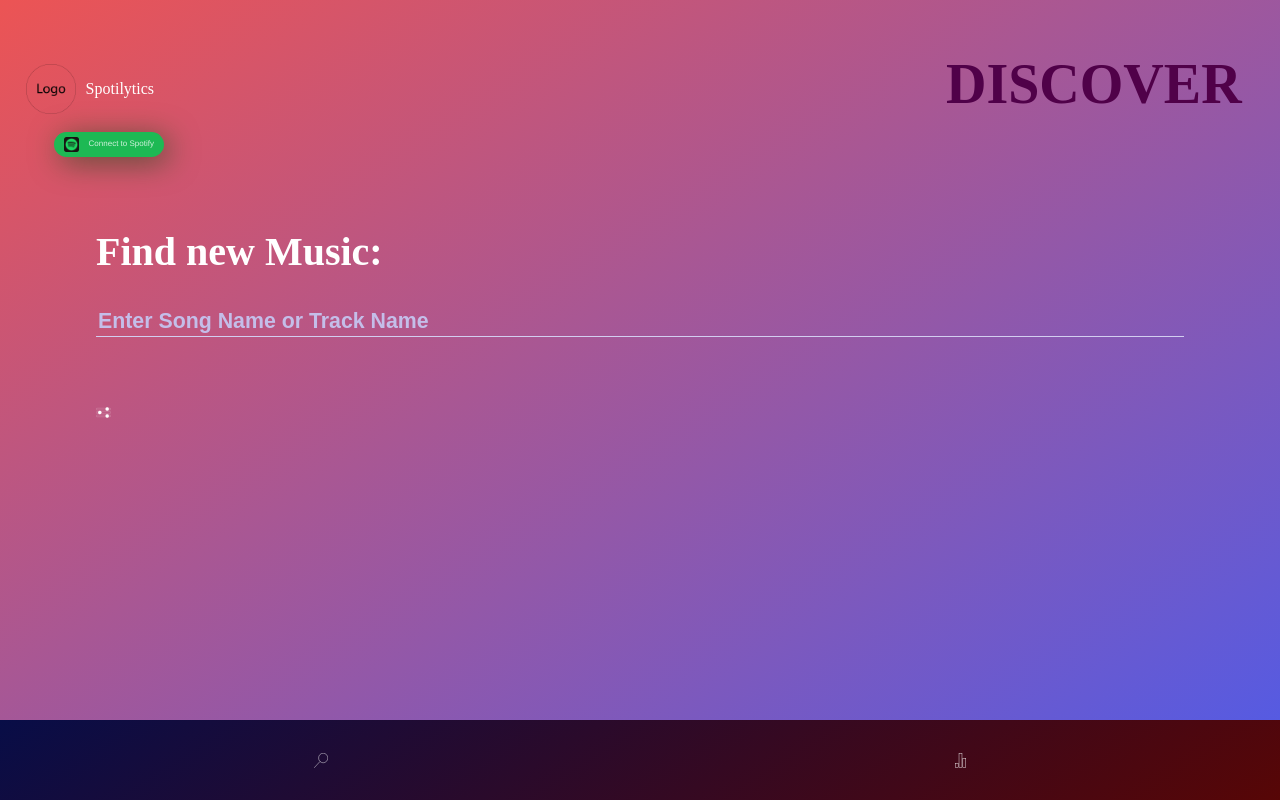
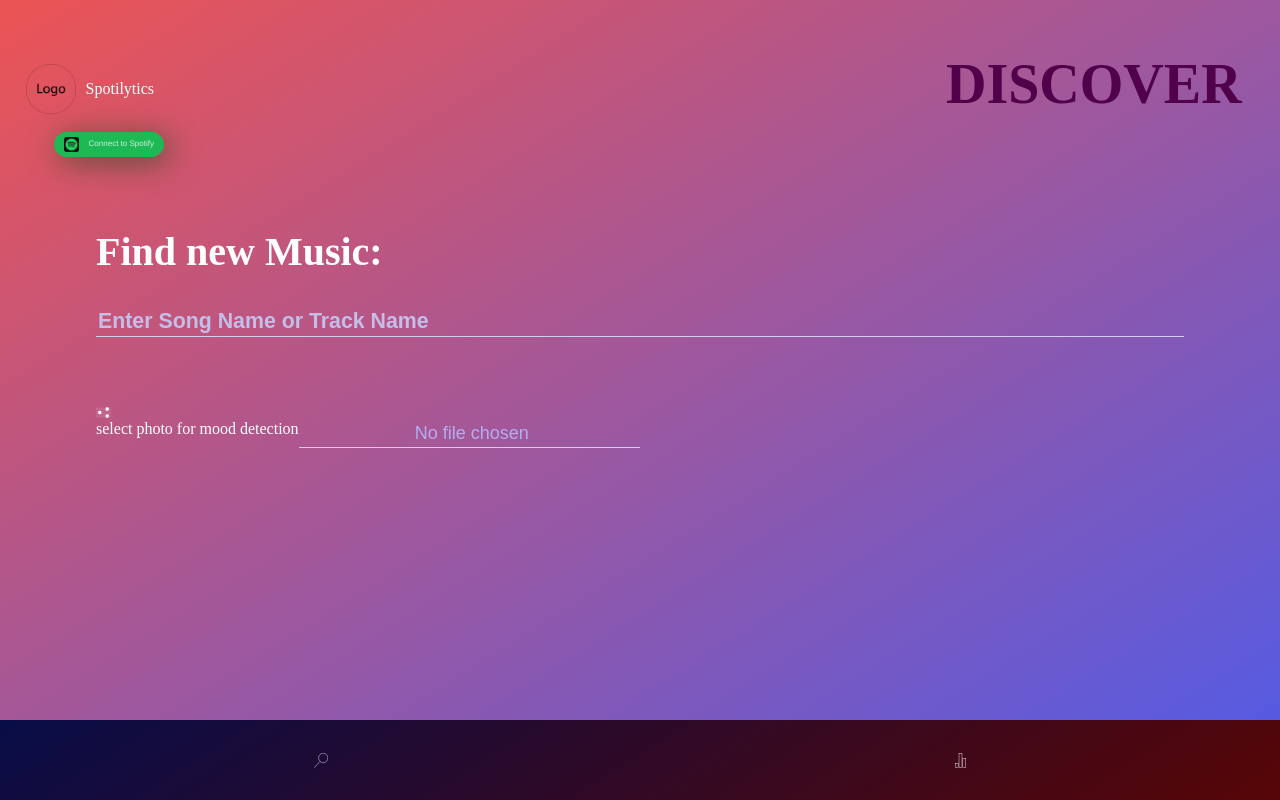
Before and after one commit to software-assignments-spring2021/spring-2020-gifted-hammer, a React (Create React App) app in the folder frontend/: page /discover in a window 1280 px wide. Built offline with nearby package versions, Linux system fonts and the light colour scheme; a web font is replaced by a local one.

Commit message:
added camera opening for mood detection

```diff
--- a/frontend/src/css/Input.css
+++ b/frontend/src/css/Input.css
@@ -7,19 +7,18 @@ label {
     font-size: 40px;
     line-height: 50px;
     font-weight: 600;
+}
 
-}
-::placeholder{
+::placeholder {
     color: rgb(196, 190, 233);
-    font-family: Barlow,sans-serif;
+    font-family: Barlow, sans-serif;
     font-weight: bold;
     font-size: 16pt;
 }
 
-
-input{
+input {
     color: #b4adf0;
-    font-family: Barlow,sans-serif;
+    font-family: Barlow, sans-serif;
     font-size: 18px;
     background: rgba(0, 0, 0, 0);
     border-style: none;
@@ -29,7 +28,11 @@ input{
     border-width: 1px;
 }
 
-.input{
+.input {
     display: flex;
     flex-direction: row;
 }
+
+.fileChooser::-webkit-file-upload-button {
+    visibility: hidden;
+}
--- a/frontend/src/js/Filters.jsx
+++ b/frontend/src/js/Filters.jsx
@@ -25,7 +25,7 @@ function Filters(props) {
             <div className={visible ? 'filterSliders visible' : 'filterSliders'}>
                 {
                     filterNames.map((filter, index) => (
-                        <div className="filterSliderPair"  key={filter}>
+                        <div className="filterSliderPair" key={filter}>
 
                             <p>{filter}</p>
                             <input className="filterSlider"
@@ -48,6 +48,8 @@ function Filters(props) {
         <div className={visible ? 'Filters visible' : 'Filters'}>
             <img className='filterButton' src={filterButton} onClick={e => setVisible(!visible)} />
             {createSliders()}
+            select photo for mood detection<input className='fileChooser' type="file" accept="image/*" capture="camera"></input>
+
         </div>
     )
 }
```
